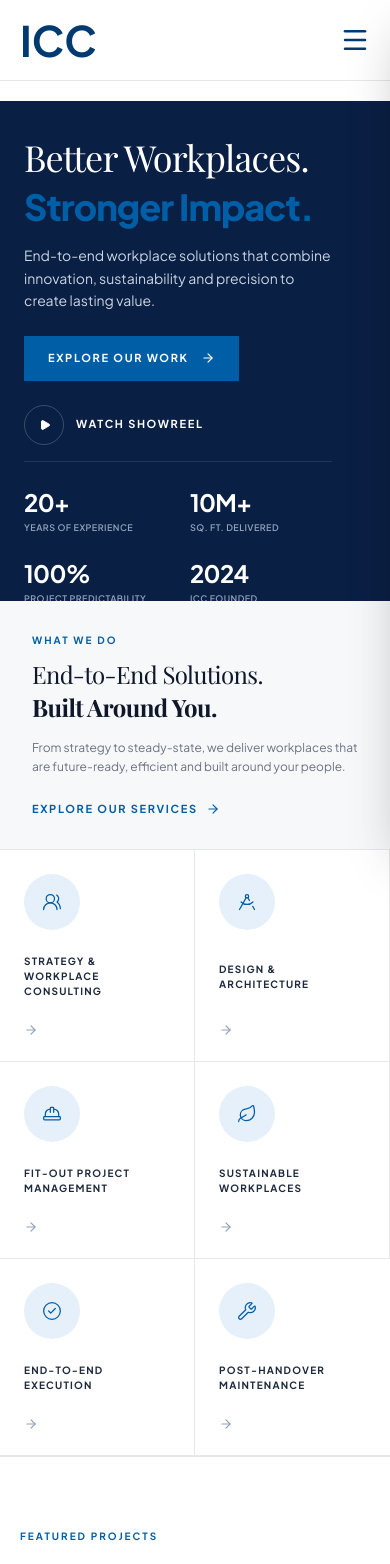
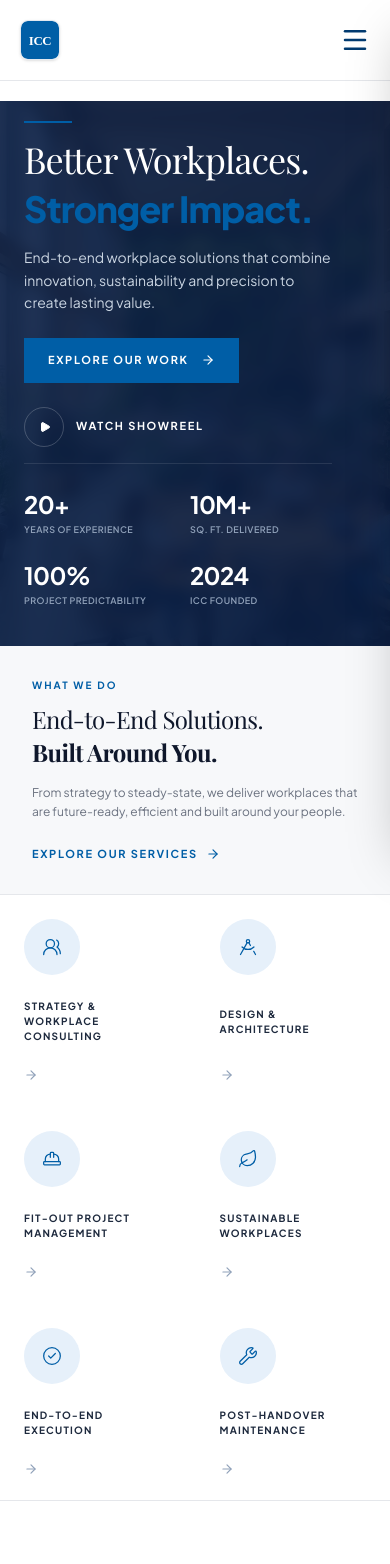
Before and after one commit to centrionyx/icc_portfolio, a Next.js app: page / in a window 390 px wide. Shown: the top 1564 px of the page. Built offline with nearby package versions, Linux system fonts and the light colour scheme.

Commit message:
new-updates-fixes

```diff
--- a/src/app/about/page.js
+++ b/src/app/about/page.js
@@ -1,5 +1,6 @@
 "use client";
 
+import Image from "next/image";
 import {
   Users,
   Compass,
@@ -191,9 +192,14 @@ export default function AboutPage() {
                 {/* Diagonal accent stripe */}
                 <div className="absolute top-0 right-0 w-24 h-24 bg-cyan-400/10 [clip-path:polygon(100%_0,0_0,100%_100%)]" />
                 <div
-                  className="w-20 h-20 rounded-2xl bg-[#0a1f44]/60 border border-white/20 flex items-center justify-center font-black text-3xl text-white font-serif mb-4 shadow-[0_0_40px_rgba(0,94,166,0.4)] relative z-10"
+                  className="w-20 h-20 rounded-2xl border border-white/20 overflow-hidden mb-4 shadow-[0_0_40px_rgba(0,94,166,0.4)] relative z-10"
                 >
-                  YP
+                  <Image
+                    src="/founder.png"
+                    alt={founder.name}
+                    fill
+                    className="object-cover"
+                  />
                 </div>
                 <h3 className="text-lg font-bold text-white relative z-10">{founder.name}</h3>
                 <p className="text-xs text-cyan-300 mt-1 font-mono font-medium tracking-wider relative z-10">{founder.role}</p>
--- a/src/app/projects/page.js
+++ b/src/app/projects/page.js
@@ -71,14 +71,14 @@ function ProjectCard({ project, onClick }) {
           <>
             <button
               onClick={handlePrev}
-              className="absolute left-3 top-1/2 -translate-y-1/2 bg-white/90 hover:bg-blue-600 hover:text-white text-slate-800 p-1.5 rounded-full transition-all opacity-0 group-hover:opacity-100 z-10 shadow-md"
+              className="absolute left-3 top-1/2 -translate-y-1/2 bg-white/90 hover:bg-blue-600 hover:text-white text-slate-800 p-1.5 rounded-full transition-all opacity-100 lg:opacity-0 lg:group-hover:opacity-100 z-10 shadow-md"
               aria-label="Previous Image"
             >
               <ChevronLeft size={14} />
             </button>
             <button
               onClick={handleNext}
-              className="absolute right-3 top-1/2 -translate-y-1/2 bg-white/90 hover:bg-blue-600 hover:text-white text-slate-800 p-1.5 rounded-full transition-all opacity-0 group-hover:opacity-100 z-10 shadow-md"
+              className="absolute right-3 top-1/2 -translate-y-1/2 bg-white/90 hover:bg-blue-600 hover:text-white text-slate-800 p-1.5 rounded-full transition-all opacity-100 lg:opacity-0 lg:group-hover:opacity-100 z-10 shadow-md"
               aria-label="Next Image"
             >
               <ChevronRight size={14} />
--- a/src/components/layout/Footer.jsx
+++ b/src/components/layout/Footer.jsx
@@ -2,6 +2,7 @@
 
 import * as React from "react";
 import Link from "next/link";
+import Image from "next/image";
 import { usePathname } from "next/navigation";
 import { ArrowRight } from "lucide-react";
 import { FOOTER_CONTENT } from "./constants";
@@ -25,9 +26,14 @@ export function Footer() {
           {/* Column 1: Logo & Info */}
           <div className="flex flex-col gap-4">
             <Link href="/" className="flex items-center gap-3 shrink-0">
-              <h2 className="text-4xl font-bold text-white leading-none">
-                ICC
-              </h2>
+              <div className="relative w-10 h-10 rounded-lg overflow-hidden border border-white/10 shadow-sm shrink-0">
+                <Image
+                  src="/logo.svg"
+                  alt="ICC Logo"
+                  fill
+                  className="object-cover"
+                />
+              </div>
               <div className="h-8 w-[1px] bg-white/20" />
               <div>
                 <p className="text-[8px] font-bold uppercase tracking-wider leading-tight text-slate-300">
--- a/src/components/layout/Navbar.jsx
+++ b/src/components/layout/Navbar.jsx
@@ -2,6 +2,7 @@
 
 import { useState, useEffect } from "react";
 import Link from "next/link";
+import Image from "next/image";
 import { usePathname } from "next/navigation";
 import { Menu, X } from "lucide-react";
 
@@ -60,9 +61,14 @@ export default function Header() {
             {/* LOGO */}
             <Link href="/" className="flex items-center shrink-0">
               <div className="flex items-center gap-3">
-                <h1 className="text-[42px] font-bold text-[#003A70] leading-none">
-                  ICC
-                </h1>
+                <div className="relative w-10 h-10 rounded-lg overflow-hidden border border-slate-200 shadow-sm shrink-0">
+                  <Image
+                    src="/logo.svg"
+                    alt="ICC Logo"
+                    fill
+                    className="object-cover"
+                  />
+                </div>
 
                 <div className="hidden sm:block">
                   <p className="text-[9px] font-semibold uppercase tracking-wide leading-tight text-slate-900">
@@ -192,10 +198,20 @@ export default function Header() {
         `}
       >
         {/* SIDEBAR HEADER */}
-        <div className="flex items-center justify-between px-6 py-6 border-b border-white/10">
-          <h2 className="text-white text-3xl font-bold">
-            ICC
-          </h2>
+        <div className="flex items-center justify-between px-6 py-5 border-b border-white/10">
+          <div className="flex items-center gap-3">
+            <div className="relative w-8 h-8 rounded-lg overflow-hidden border border-white/10 shadow-sm shrink-0">
+              <Image
+                src="/logo.svg"
+                alt="ICC Logo"
+                fill
+                className="object-cover"
+              />
+            </div>
+            <h2 className="text-white text-xl font-bold">
+              ICC
+            </h2>
+          </div>
 
           <button
             onClick={() => setIsOpen(false)}
--- a/src/feature/home/components/HeroSection.jsx
+++ b/src/feature/home/components/HeroSection.jsx
@@ -23,11 +23,11 @@ export default function HeroSection() {
   };
 
   return (
-    <section className="relative w-full h-[500px] sm:h-[600px] lg:h-[calc(100vh-80px)] min-h-[520px] lg:min-h-[520px] xl:min-h-[520px] bg-white overflow-hidden">
+    <section className="relative w-full h-auto lg:h-[calc(100vh-80px)] lg:min-h-[520px] xl:min-h-[520px] bg-[#0a1f44] overflow-hidden flex flex-col">
 
       {/* LEFT CONTENT PANEL (Navy Blue with Diagonal Cut) */}
       <div
-        className="absolute inset-y-0 left-0 w-full lg:w-full bg-[#0a1f44] text-white p-6 sm:p-12 lg:py-10 lg:px-16 xl:py-16 xl:px-24 flex flex-col justify-between z-10 select-none
+        className="relative lg:absolute lg:inset-y-0 lg:left-0 w-full lg:w-full bg-[#0a1f44]/80 backdrop-blur-sm lg:bg-[#0a1f44] text-white p-6 sm:p-12 lg:py-10 lg:px-16 xl:py-16 xl:px-24 flex flex-col justify-between z-10 select-none
                    lg:[clip-path:polygon(0_-5%,_47%_-5%,_39%_105%,_0_105%)]"
       >
         {/* White stripe at the top connecting with the navbar */}
@@ -192,7 +192,7 @@ export default function HeroSection() {
             priority={idx === 0}
             style={{ transitionDuration: `${HERO_IMAGE_TRANSITION_DURATION}ms` }}
             className={`object-cover transition-opacity ease-in-out absolute inset-0 ${
-              idx === currentImageIndex ? "opacity-20" : "opacity-0"
+              idx === currentImageIndex ? "opacity-45" : "opacity-0"
             }`}
           />
         ))}
--- a/src/feature/home/components/InsightsSection.jsx
+++ b/src/feature/home/components/InsightsSection.jsx
@@ -113,7 +113,7 @@ export default function InsightsSection() {
         </div>
 
         {/* RIGHT CONTAINER (Why ICC) - Full Bleed to the right edge of screen */}
-        <div className="w-full lg:w-[32%] bg-[#0a1f44] text-white py-12 sm:py-14 pl-8 sm:pl-12 lg:pr-[calc((100vw-1440px)/2+32px)] pr-5 relative overflow-hidden flex flex-col justify-between min-h-[350px] lg:min-h-0 shadow-lg">
+        <div className="w-full lg:w-[32%] bg-[#0a1f44] text-white py-12 sm:py-14 pl-5 sm:pl-8 lg:pl-12 lg:pr-[calc((100vw-1440px)/2+32px)] pr-5 relative overflow-hidden flex flex-col justify-between min-h-[350px] lg:min-h-0 shadow-lg">
           {/* Background Image aligned to the right */}
           <div className="absolute inset-y-0 right-0 w-[60%] sm:w-[50%] z-0">
             <Image
--- a/src/feature/home/components/WhatWeDo.jsx
+++ b/src/feature/home/components/WhatWeDo.jsx
@@ -60,8 +60,8 @@ export default function WhatWeDo() {
           </Link>
         </div>
 
-        {/* RIGHT PANEL (6 Service Columns) - Left-aligned items */}
-        <div className="flex-1 grid grid-cols-2 md:grid-cols-3 lg:grid-cols-6 bg-white">
+        {/* RIGHT PANEL (6 Service Columns) - Left-aligned items with responsive borders */}
+        <div className="flex-1 grid grid-cols-2 md:grid-cols-3 lg:grid-cols-6 gap-[1px] bg-gray-250">
           {content.services.map((service, index) => {
             const IconComponent = iconMap[service.iconName];
             return (
@@ -77,13 +77,7 @@ export default function WhatWeDo() {
                   text-left
                   p-6
                   lg:p-8
-                  border-r
-                  border-b
-                  last:border-r-0
-                  md:even:border-r-0
-                  lg:even:border-r
-                  lg:border-b-0
-                  border-gray-100
+                  bg-white
                   transition-all
                   duration-300
                   hover:bg-slate-50/50
```
Also changed, not shown: src/feature/home/components/OurProcess.jsx (+9 -3 lines), public/founder.png (added), public/logo.svg (added).
